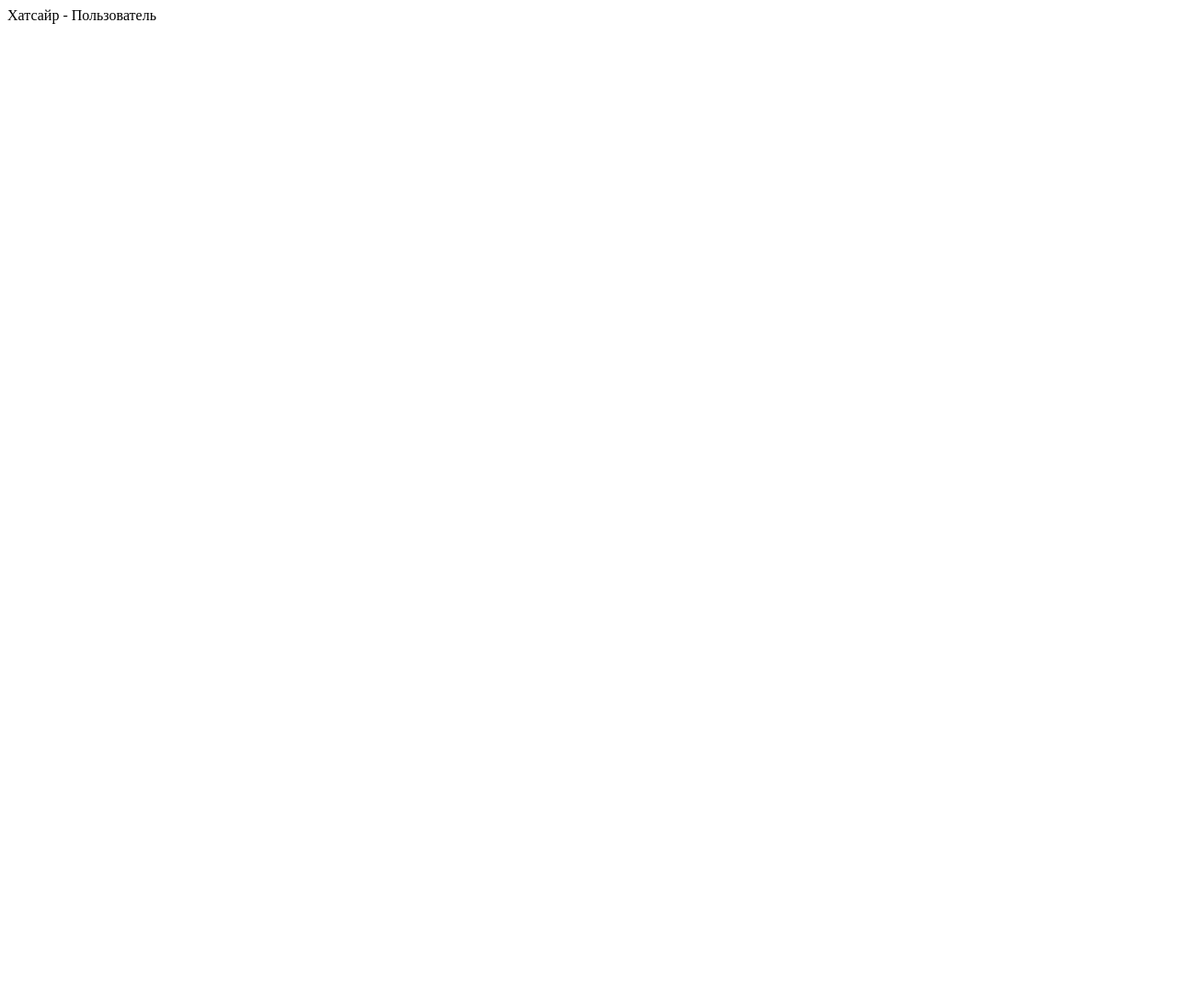
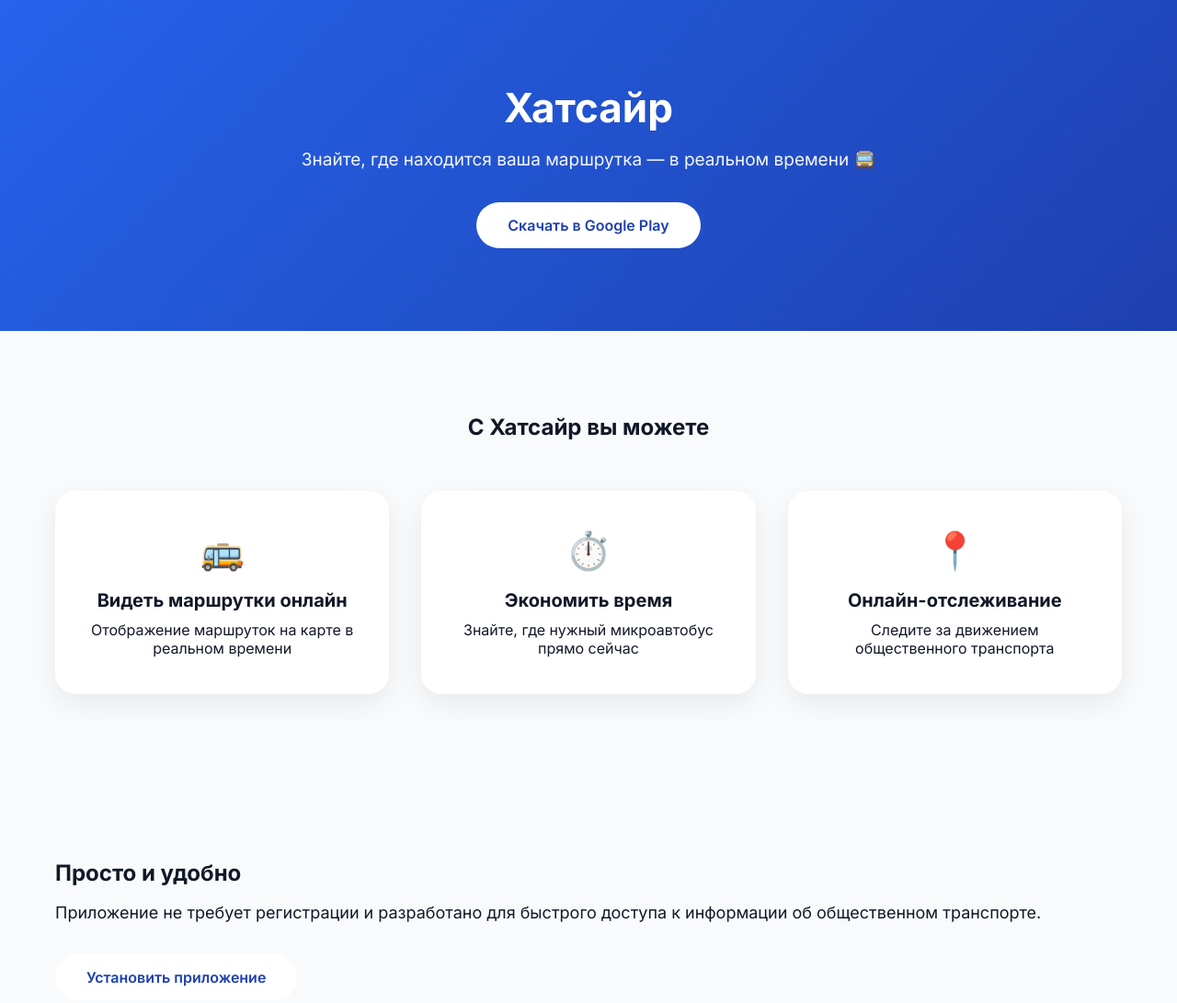
Before and after one commit to meetmeonlinefree/xatsajruser, a plain HTML site: page index.html in a window 1280 px wide. Shown: the top 1091 px of the page at 92% size. Before the commit the page ends 800 px from the top, so only its background shows below. Drawn offline with Linux system fonts and the light colour scheme.

Commit message:
Update index.html

```diff
--- a/index.html
+++ b/index.html
@@ -1 +1,184 @@
-Хатсайр - Пользователь
+<!DOCTYPE html>
+<html lang="ru">
+<head>
+    <meta charset="UTF-8">
+    <title>Хатсайр — Маршрутки онлайн</title>
+    <meta name="viewport" content="width=device-width, initial-scale=1.0">
+
+    <meta name="description" content="Хатсайр — приложение для отслеживания маршруток и общественного транспорта онлайн в реальном времени">
+
+    <link href="https://fonts.googleapis.com/css2?family=Inter:wght@300;400;600;700&display=swap" rel="stylesheet">
+
+    <style>
+        * { margin:0; padding:0; box-sizing:border-box; font-family:'Inter',sans-serif; }
+        body { background:#f9fafb; color:#111827; }
+
+        header {
+            background: linear-gradient(135deg,#2563eb,#1e40af);
+            color:white;
+            padding:90px 20px;
+            text-align:center;
+        }
+
+        header h1 {
+            font-size:44px;
+            font-weight:700;
+        }
+
+        header p {
+            font-size:19px;
+            margin-top:18px;
+            opacity:.95;
+        }
+
+        .btn {
+            display:inline-block;
+            margin-top:35px;
+            padding:15px 34px;
+            background:white;
+            color:#1e40af;
+            border-radius:40px;
+            font-weight:600;
+            text-decoration:none;
+            transition:.3s;
+        }
+
+        .btn:hover {
+            transform:translateY(-3px);
+            box-shadow:0 15px 35px rgba(0,0,0,.2);
+        }
+
+        section {
+            max-width:1200px;
+            margin:auto;
+            padding:90px 20px;
+        }
+
+        .features {
+            display:grid;
+            grid-template-columns:repeat(auto-fit,minmax(260px,1fr));
+            gap:35px;
+        }
+
+        .feature {
+            background:white;
+            border-radius:22px;
+            padding:40px 30px;
+            text-align:center;
+            box-shadow:0 10px 30px rgba(0,0,0,.07);
+        }
+
+        .feature span {
+            font-size:40px;
+            display:block;
+        }
+
+        .feature h3 {
+            margin:18px 0 10px;
+            font-size:20px;
+        }
+
+        .map-preview {
+            display:flex;
+            flex-wrap:wrap;
+            align-items:center;
+            gap:60px;
+        }
+
+        .map-preview img {
+            max-width:320px;
+            border-radius:28px;
+            box-shadow:0 25px 45px rgba(0,0,0,.25);
+        }
+
+        .cta {
+            background: linear-gradient(135deg,#2563eb,#1e40af);
+            color:white;
+            padding:80px 20px;
+            border-radius:28px;
+            text-align:center;
+        }
+
+        footer {
+            text-align:center;
+            padding:35px;
+            font-size:14px;
+            color:#6b7280;
+        }
+    </style>
+</head>
+<body>
+
+<header>
+    <h1>Хатсайр</h1>
+    <p>
+        Знайте, где находится ваша маршрутка — в реальном времени 🚍
+    </p>
+
+    <a class="btn" href="https://play.google.com/store/apps/details?id=com.neuronit.xatsajruser">
+        Скачать в Google Play
+    </a>
+</header>
+
+<section>
+    <h2 style="text-align:center;margin-bottom:55px;">
+        С Хатсайр вы можете
+    </h2>
+
+    <div class="features">
+        <div class="feature">
+            <span>🚌</span>
+            <h3>Видеть маршрутки онлайн</h3>
+            <p>Отображение маршруток на карте в реальном времени</p>
+        </div>
+
+        <div class="feature">
+            <span>⏱️</span>
+            <h3>Экономить время</h3>
+            <p>Знайте, где нужный микроавтобус прямо сейчас</p>
+        </div>
+
+        <div class="feature">
+            <span>📍</span>
+            <h3>Онлайн-отслеживание</h3>
+            <p>Следите за движением общественного транспорта</p>
+        </div>
+    </div>
+</section>
+
+<section>
+    <div class="map-preview">
+        <div>
+            <h2>Просто и удобно</h2>
+            <p style="margin-top:18px;font-size:18px;">
+                Приложение не требует регистрации и разработано для
+                быстрого доступа к информации об общественном транспорте.
+            </p>
+
+            <a class="btn" href="https://play.google.com/store/apps/details?id=com.neuronit.xatsajruser">
+                Установить приложение
+            </a>
+        </div>
+
+        <!-- СКРИНШОТ ПРИЛОЖЕНИЯ -->
+        <img src="https://via.placeholder.com/320x640.png?text=Хатсайр+Карта" alt="Хатсайр карта">
+    </div>
+</section>
+
+<section>
+    <div class="cta">
+        <h2>Хатсайр — знайте, где находится ваша маршрутка</h2>
+        <p style="margin-top:12px;">Быстро. Удобно. Без регистрации.</p>
+
+        <a class="btn" href="https://play.google.com/store/apps/details?id=com.neuronit.xatsajruser">
+            Скачать сейчас
+        </a>
+    </div>
+</section>
+
+<footer>
+    © 2026 Хатсайр · Общественный транспорт онлайн
+</footer>
+
+</body>
+</html>
```
